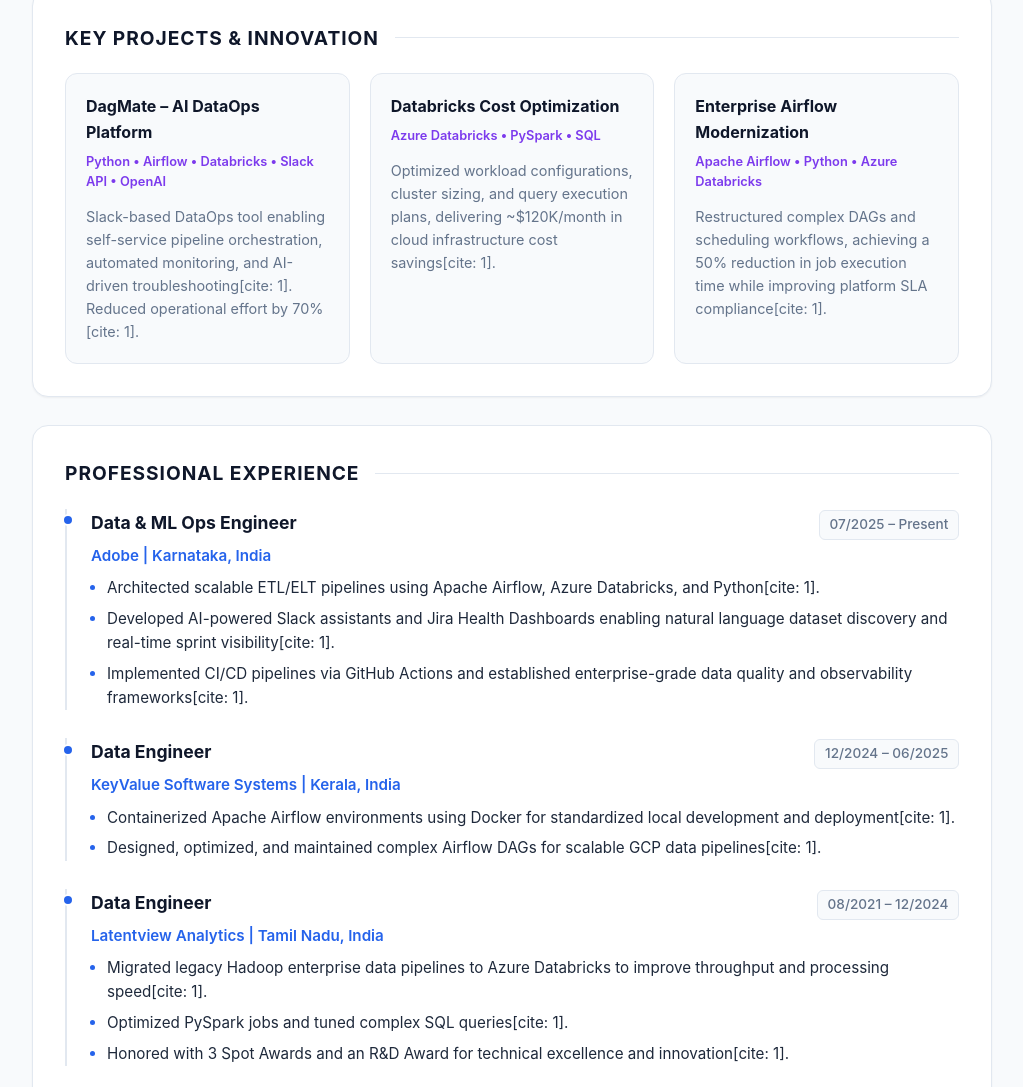
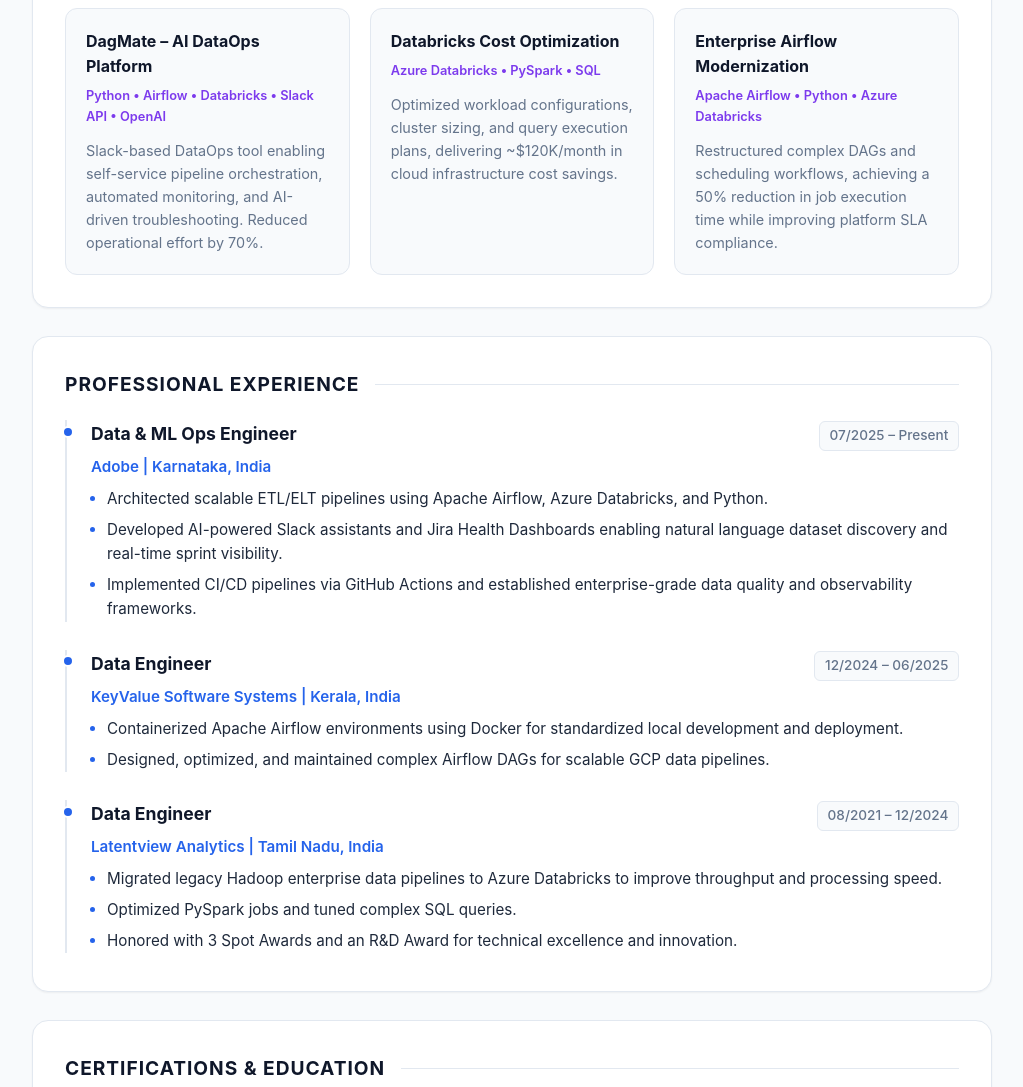
Before and after one commit to sslopez/portfolio, a plain HTML site: page index.html in a window 1280 px wide. Shown: the part 1120-2207 px from the top of the page, without its empty margins (128-1151 px from the left). Drawn offline with Linux system fonts and the light colour scheme.

Commit message:
Update index.html

```diff
--- a/index.html
+++ b/index.html
@@ -43,7 +43,7 @@
             margin: 0 auto;
         }
 
-        /* Hero / Header Card */
+        /* Header Card */
         header {
             background: var(--bg-card);
             border-radius: 16px;
@@ -411,7 +411,7 @@
                     <div class="contact-item">📍 Bengaluru, India</div>
                     <div class="contact-item">📞 +91-7559916461</div>
                     <div class="contact-item">✉️ <a href="mailto:sandeepslopez@gmail.com">sandeepslopez@gmail.com</a></div>
-                    <div class="contact-item">🌐 <a href="#">LinkedIn Profile</a></div>
+                    <div class="contact-item">🌐 <a href="https://sslopez.github.io/portfolio/" target="_blank">Portfolio</a></div>
                 </div>
             </div>
             <div>
@@ -424,20 +424,20 @@
     <section>
         <div class="section-title">Executive Summary</div>
         <p class="summary-text">
-            Azure Data Engineer with <strong>5+ years of experience</strong> designing, developing, and optimizing enterprise Azure data solutions, ETL/ELT pipelines, and cloud data platforms[cite: 1]. Specialized in workflow orchestration, data platform optimization, AI integrations, and building self-service DataOps tools[cite: 1].
+            Azure Data Engineer with <strong>5+ years of experience</strong> designing, developing, and optimizing enterprise Azure data solutions, ETL/ELT pipelines, and cloud data platforms. Specialized in workflow orchestration, data platform optimization, AI integrations, and building self-service DataOps tools.
         </p>
         <div class="metrics-grid">
             <div class="metric-card cost">
                 <div class="metric-value">$120K/mo</div>
-                <div class="metric-label">Infrastructure Cost Savings Delivered[cite: 1]</div>
+                <div class="metric-label">Infrastructure Cost Savings Delivered</div>
             </div>
             <div class="metric-card time">
                 <div class="metric-value">50%</div>
-                <div class="metric-label">Reduction in Airflow Job Execution Time[cite: 1]</div>
+                <div class="metric-label">Reduction in Airflow Job Execution Time</div>
             </div>
             <div class="metric-card effort">
                 <div class="metric-value">70%</div>
-                <div class="metric-label">Manual Effort Reduced via DataOps Automation[cite: 1]</div>
+                <div class="metric-label">Manual Effort Reduced via DataOps Automation</div>
             </div>
         </div>
     </section>
@@ -491,21 +491,21 @@
                 <div>
                     <div class="project-title">DagMate – AI DataOps Platform</div>
                     <div class="project-tech">Python • Airflow • Databricks • Slack API • OpenAI</div>
-                    <p class="project-desc">Slack-based DataOps tool enabling self-service pipeline orchestration, automated monitoring, and AI-driven troubleshooting[cite: 1]. Reduced operational effort by 70%[cite: 1].</p>
+                    <p class="project-desc">Slack-based DataOps tool enabling self-service pipeline orchestration, automated monitoring, and AI-driven troubleshooting. Reduced operational effort by 70%.</p>
                 </div>
             </div>
             <div class="project-card">
                 <div>
                     <div class="project-title">Databricks Cost Optimization</div>
                     <div class="project-tech">Azure Databricks • PySpark • SQL</div>
-                    <p class="project-desc">Optimized workload configurations, cluster sizing, and query execution plans, delivering ~$120K/month in cloud infrastructure cost savings[cite: 1].</p>
+                    <p class="project-desc">Optimized workload configurations, cluster sizing, and query execution plans, delivering ~$120K/month in cloud infrastructure cost savings.</p>
                 </div>
             </div>
             <div class="project-card">
                 <div>
                     <div class="project-title">Enterprise Airflow Modernization</div>
                     <div class="project-tech">Apache Airflow • Python • Azure Databricks</div>
-                    <p class="project-desc">Restructured complex DAGs and scheduling workflows, achieving a 50% reduction in job execution time while improving platform SLA compliance[cite: 1].</p>
+                    <p class="project-desc">Restructured complex DAGs and scheduling workflows, achieving a 50% reduction in job execution time while improving platform SLA compliance.</p>
                 </div>
             </div>
         </div>
@@ -522,9 +522,9 @@
             </div>
             <div class="item-sub">Adobe | Karnataka, India</div>
             <ul class="bullets">
-                <li>Architected scalable ETL/ELT pipelines using Apache Airflow, Azure Databricks, and Python[cite: 1].</li>
-                <li>Developed AI-powered Slack assistants and Jira Health Dashboards enabling natural language dataset discovery and real-time sprint visibility[cite: 1].</li>
-                <li>Implemented CI/CD pipelines via GitHub Actions and established enterprise-grade data quality and observability frameworks[cite: 1].</li>
+                <li>Architected scalable ETL/ELT pipelines using Apache Airflow, Azure Databricks, and Python.</li>
+                <li>Developed AI-powered Slack assistants and Jira Health Dashboards enabling natural language dataset discovery and real-time sprint visibility.</li>
+                <li>Implemented CI/CD pipelines via GitHub Actions and established enterprise-grade data quality and observability frameworks.</li>
             </ul>
         </div>
 
@@ -535,8 +535,8 @@
             </div>
             <div class="item-sub">KeyValue Software Systems | Kerala, India</div>
             <ul class="bullets">
-                <li>Containerized Apache Airflow environments using Docker for standardized local development and deployment[cite: 1].</li>
-                <li>Designed, optimized, and maintained complex Airflow DAGs for scalable GCP data pipelines[cite: 1].</li>
+                <li>Containerized Apache Airflow environments using Docker for standardized local development and deployment.</li>
+                <li>Designed, optimized, and maintained complex Airflow DAGs for scalable GCP data pipelines.</li>
             </ul>
         </div>
 
@@ -547,9 +547,9 @@
             </div>
             <div class="item-sub">Latentview Analytics | Tamil Nadu, India</div>
             <ul class="bullets">
-                <li>Migrated legacy Hadoop enterprise data pipelines to Azure Databricks to improve throughput and processing speed[cite: 1].</li>
-                <li>Optimized PySpark jobs and tuned complex SQL queries[cite: 1].</li>
-                <li>Honored with 3 Spot Awards and an R&D Award for technical excellence and innovation[cite: 1].</li>
+                <li>Migrated legacy Hadoop enterprise data pipelines to Azure Databricks to improve throughput and processing speed.</li>
+                <li>Optimized PySpark jobs and tuned complex SQL queries.</li>
+                <li>Honored with 3 Spot Awards and an R&D Award for technical excellence and innovation.</li>
             </ul>
         </div>
     </section>
```
